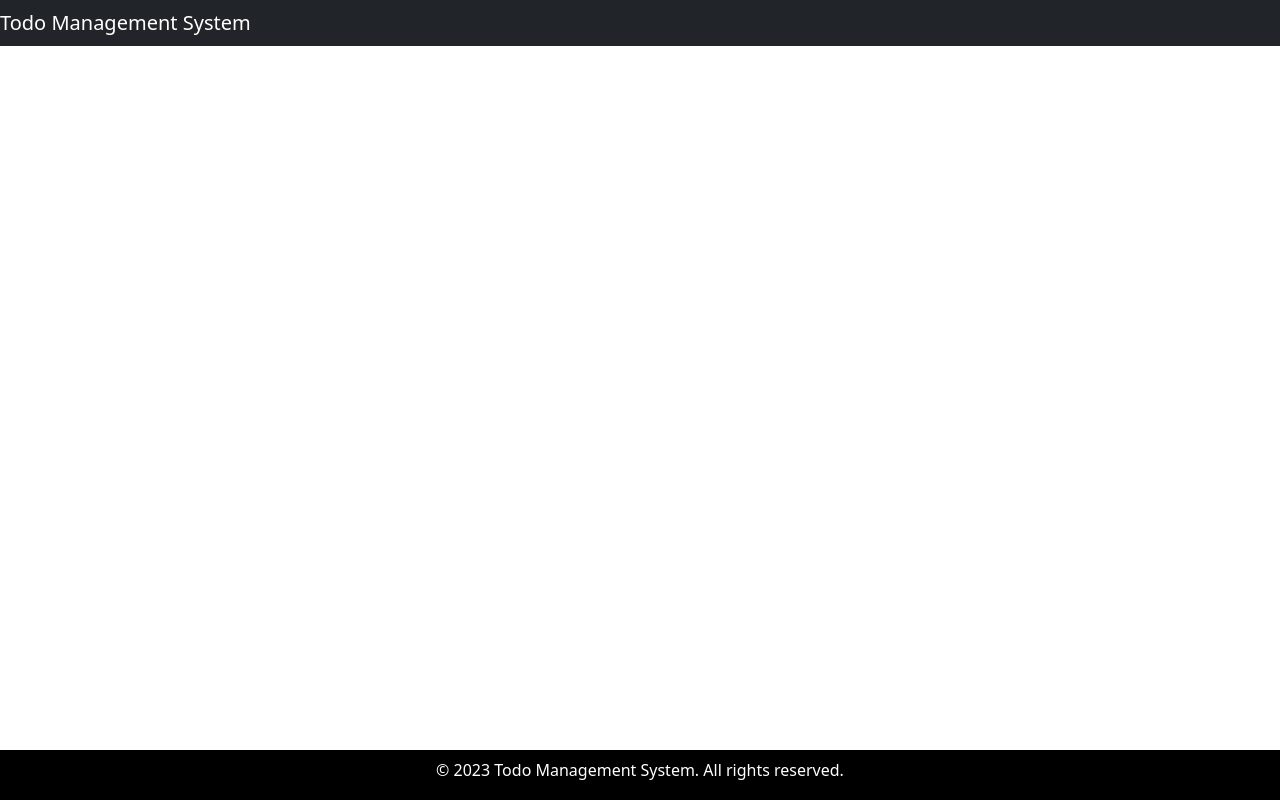
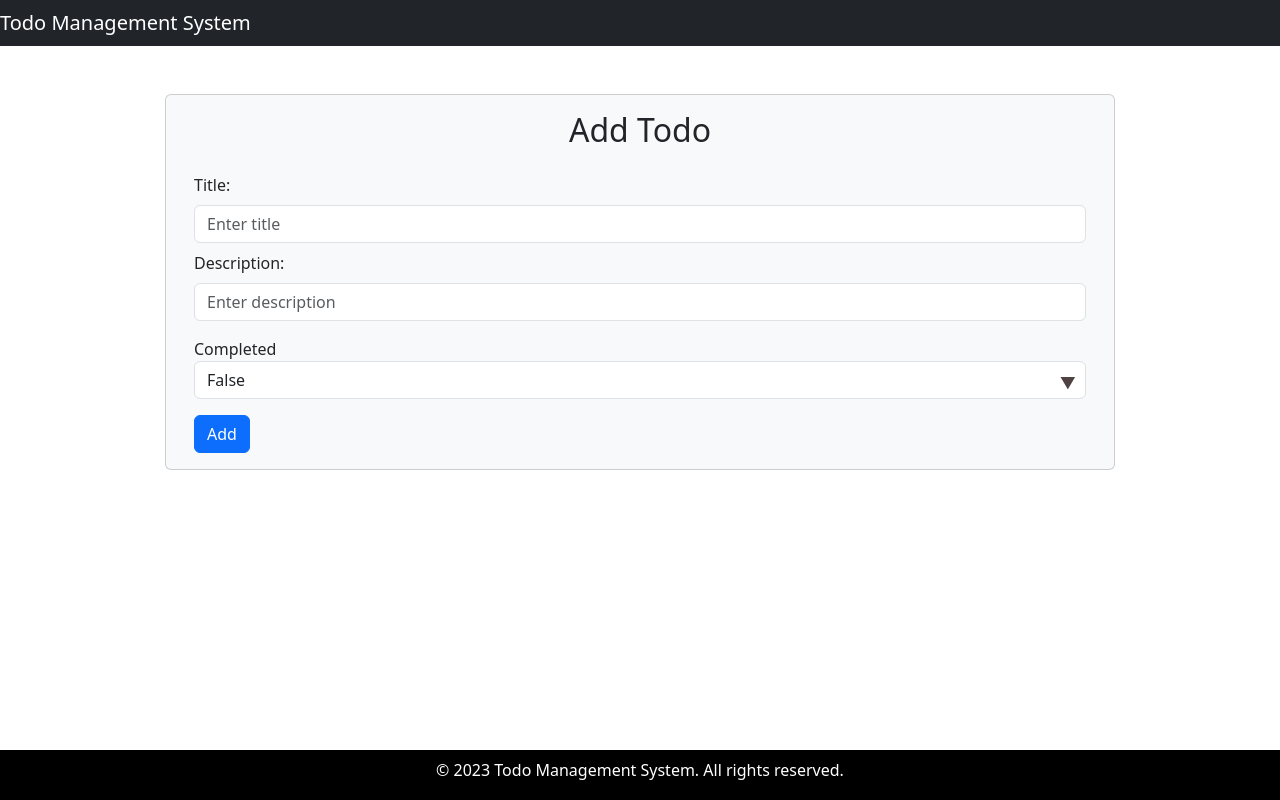
Before and after one commit to gharti2704/todo_management_system_frontend, a React (Vite) app: page /add-todo in a window 1280 px wide. Built offline with nearby package versions, Linux system fonts and the light colour scheme.

Commit message:
implement add todo

```diff
--- a/src/component/App.jsx
+++ b/src/component/App.jsx
@@ -2,6 +2,7 @@ import { BrowserRouter, Routes, Route } from 'react-router-dom';
 import Footer from './Footer';
 import Header from './Header';
 import ListTodos from './todo/ListTodos';
+import AddTodo from './todo/AddTodo';
 
 function App() {
   return (
@@ -11,6 +12,7 @@ function App() {
         <Routes>
           <Route path="/" exact Component={ListTodos} />
           <Route path="/todos" exact Component={ListTodos} />
+          <Route path="/add-todo" exact Component={AddTodo} />
         </Routes>
         <Footer />
       </BrowserRouter>
--- /dev/null
+++ b/src/component/todo/AddTodo.css
@@ -0,0 +1,14 @@
+.select-wrapper {
+  position: relative;
+}
+
+.select-wrapper::after {
+  content: '\25BC';
+  position: absolute;
+  top: 0;
+  right: 0;
+  padding: 10px;
+  pointer-events: none;
+  transition: 0.3s all ease;
+  color: rgb(80, 66, 66);
+}
--- /dev/null
+++ b/src/component/todo/AddTodo.jsx
@@ -0,0 +1,79 @@
+import { useState } from 'react';
+import axios from 'axios';
+import './AddTodo.css';
+
+const AddTodo = () => {
+  const [title, setTitle] = useState('');
+  const [description, setDescription] = useState('');
+  const [completed, setCompleted] = useState(false);
+
+  const handleSubmit = async (e) => {
+    e.preventDefault();
+    try {
+      await axios.post('http://localhost:8080/api/todos/create', {
+        title,
+        description,
+        completed,
+      });
+    } catch (error) {
+      console.log(error.message);
+    }
+    setTitle('');
+    setDescription('');
+    setCompleted(false);
+  };
+
+  return (
+    <div className="container">
+      <br />
+      <br />
+      <div className="row">
+        <div className="card col-md-10 offset-md-1 offset-md-1 bg-light">
+          <h2 className="text-center mt-3">Add Todo</h2>
+          <div className="card-body">
+            <form onSubmit={handleSubmit}>
+              <div className="form-group mb-2">
+                <label className="form-label">Title:</label>
+                <input
+                  type="text"
+                  className="form-control"
+                  placeholder="Enter title"
+                  value={title}
+                  onChange={(e) => setTitle(e.target.value)}
+                />
+              </div>
+              <div className="form-group mb-3">
+                <label className="form-label">Description:</label>
+                <input
+                  type="text"
+                  className="form-control"
+                  placeholder="Enter description"
+                  value={description}
+                  onChange={(e) => setDescription(e.target.value)}
+                />
+              </div>
+              <div className="form-group mb-3">
+                <label className="form-check-label">Completed</label>
+                <div className="select-wrapper">
+                  <select
+                    className="form-control"
+                    value={completed}
+                    onChange={(e) => setCompleted(e.target.value)}
+                  >
+                    <option value="false">False</option>
+                    <option value="true">True</option>
+                  </select>
+                </div>
+              </div>
+              <button type="submit" className="btn btn-primary">
+                Add
+              </button>
+            </form>
+          </div>
+        </div>
+      </div>
+    </div>
+  );
+};
+
+export default AddTodo;
--- a/src/component/todo/ListTodos.jsx
+++ b/src/component/todo/ListTodos.jsx
@@ -1,13 +1,23 @@
 import { useState, useEffect } from 'react';
 import axios from 'axios';
+import { useNavigate } from 'react-router-dom';
 
 const ListTodos = () => {
   const [todos, setTodos] = useState([]);
+  const navigate = useNavigate();
+
+  const addTodo = () => {
+    navigate('/add-todo');
+  };
 
   useEffect(() => {
     const fetchData = async () => {
-      const result = await axios.get('http://localhost:8080/api/todos');
-      setTodos(result.data);
+      try {
+        const result = await axios.get('http://localhost:8080/api/todos');
+        setTodos(result.data);
+      } catch (error) {
+        console.log(error.message);
+      }
     };
     fetchData();
   }, []);
@@ -15,6 +25,9 @@ const ListTodos = () => {
   return (
     <div className="container">
       <h2 className="text-center">Todos:</h2>
+      <button className="btn btn-primary mb-2" onClick={addTodo}>
+        Add a todo
+      </button>
       <div>
         <table className="table table-bordered table-striped">
           <thead>
```
